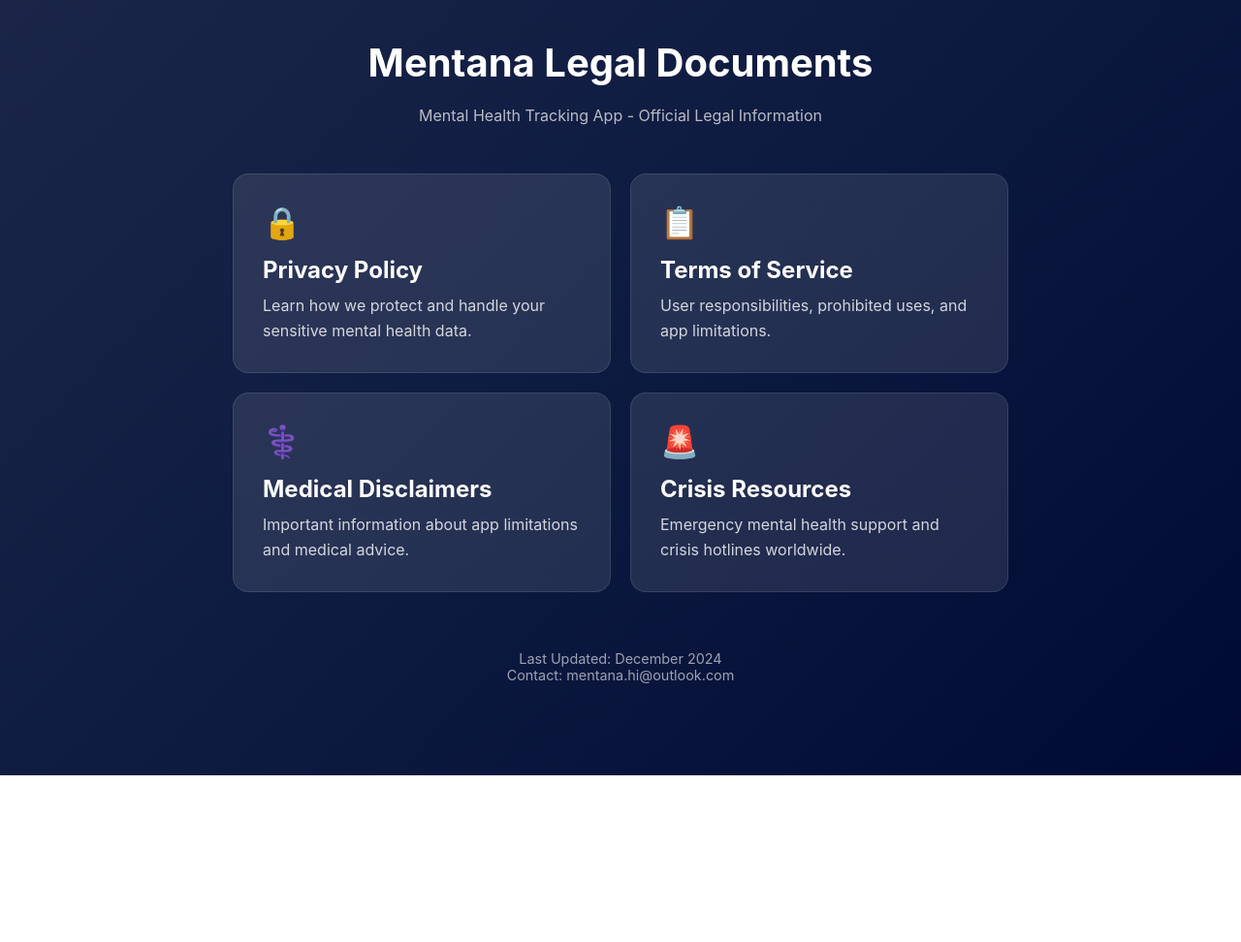
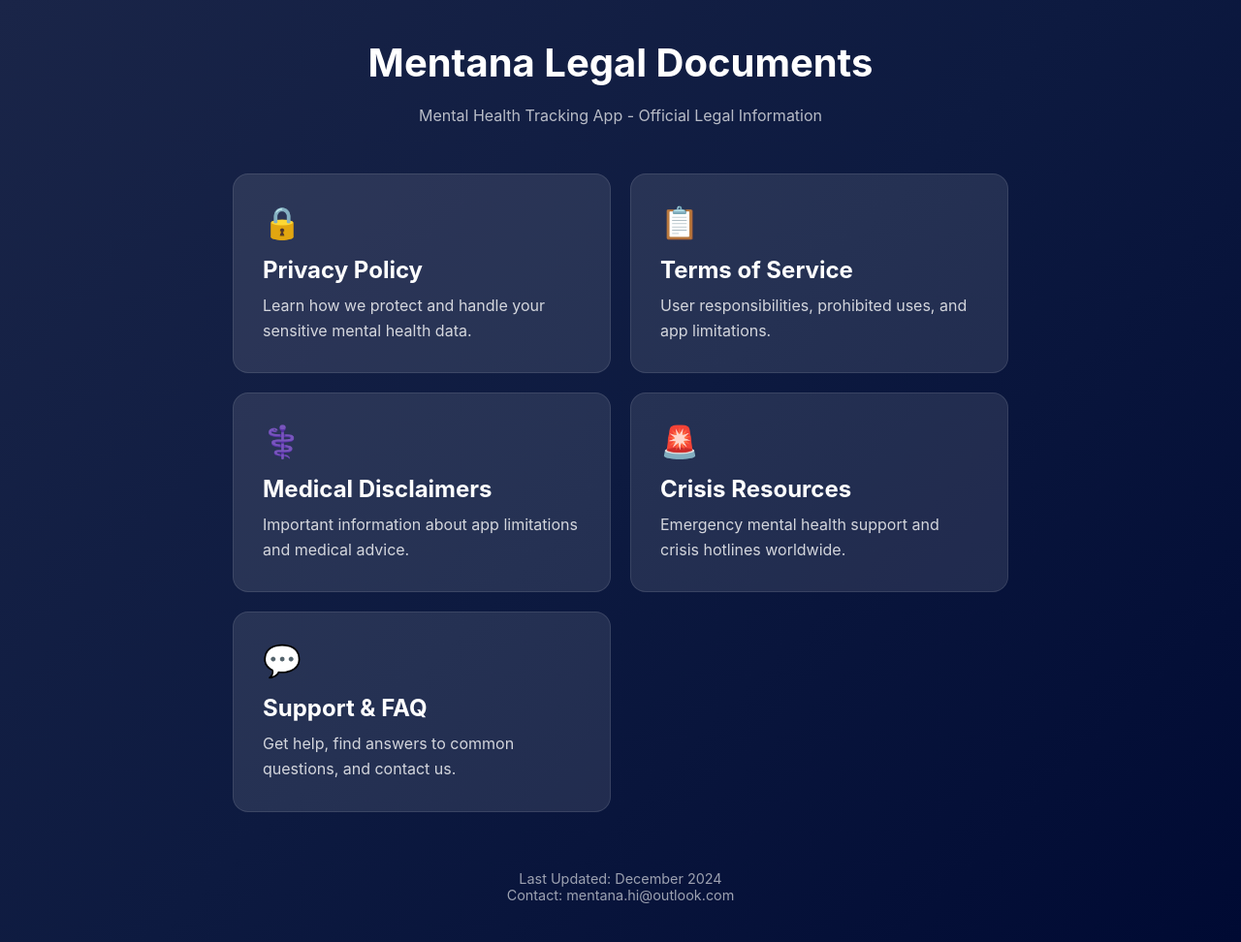
Before and after one commit to bene37733/mentana_legal, a plain HTML site: page index.html in a window 1280 px wide. Shown: the whole page at 97% size. Before the commit the page ends 800 px from the top, so only its background shows below. Drawn offline with Linux system fonts and the light colour scheme.

Commit message:
Update index.html

```diff
--- a/index.html
+++ b/index.html
@@ -111,6 +111,11 @@
                 <h2>Crisis Resources</h2>
                 <p>Emergency mental health support and crisis hotlines worldwide.</p>
             </a>
+            <a href="support.html" class="card">
+                <div class="icon">💬</div>
+                <h2>Support & FAQ</h2>
+                <p>Get help, find answers to common questions, and contact us.</p>
+            </a>
         </div>
 
         <footer>
```
